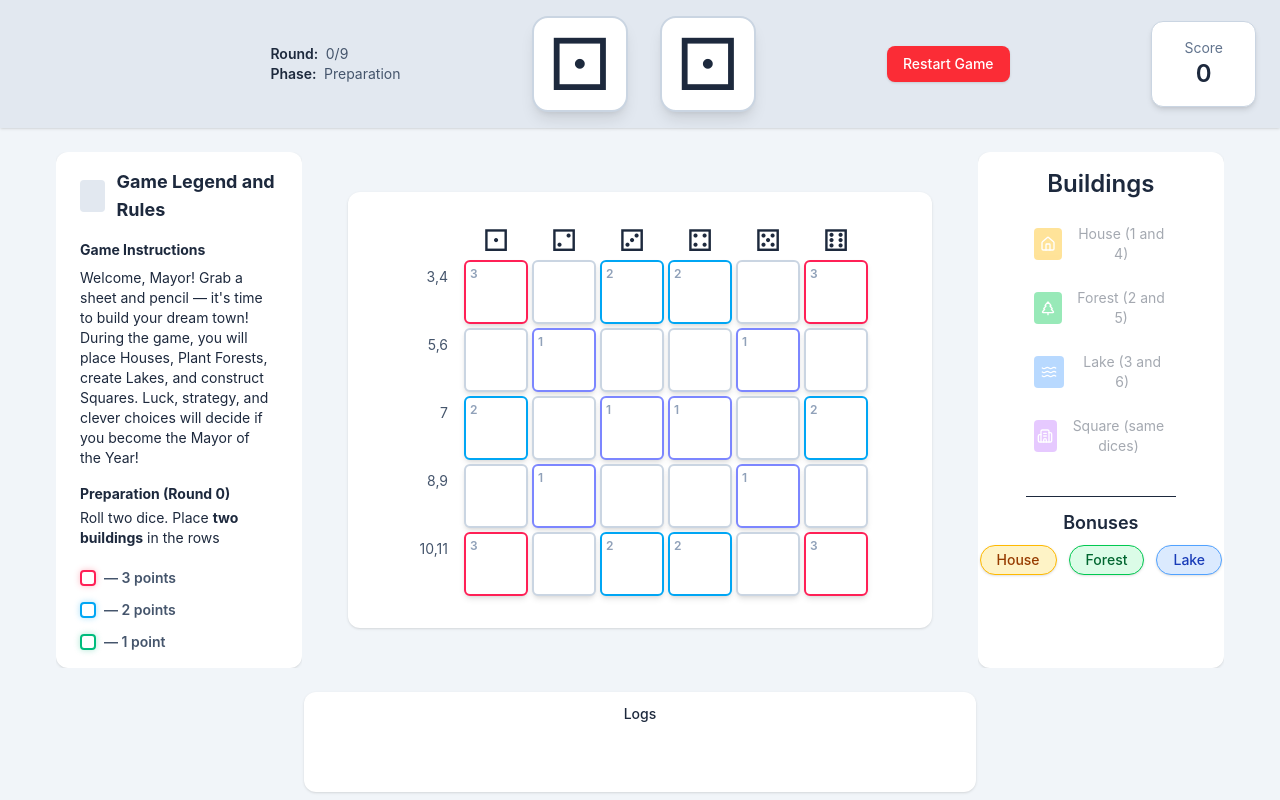
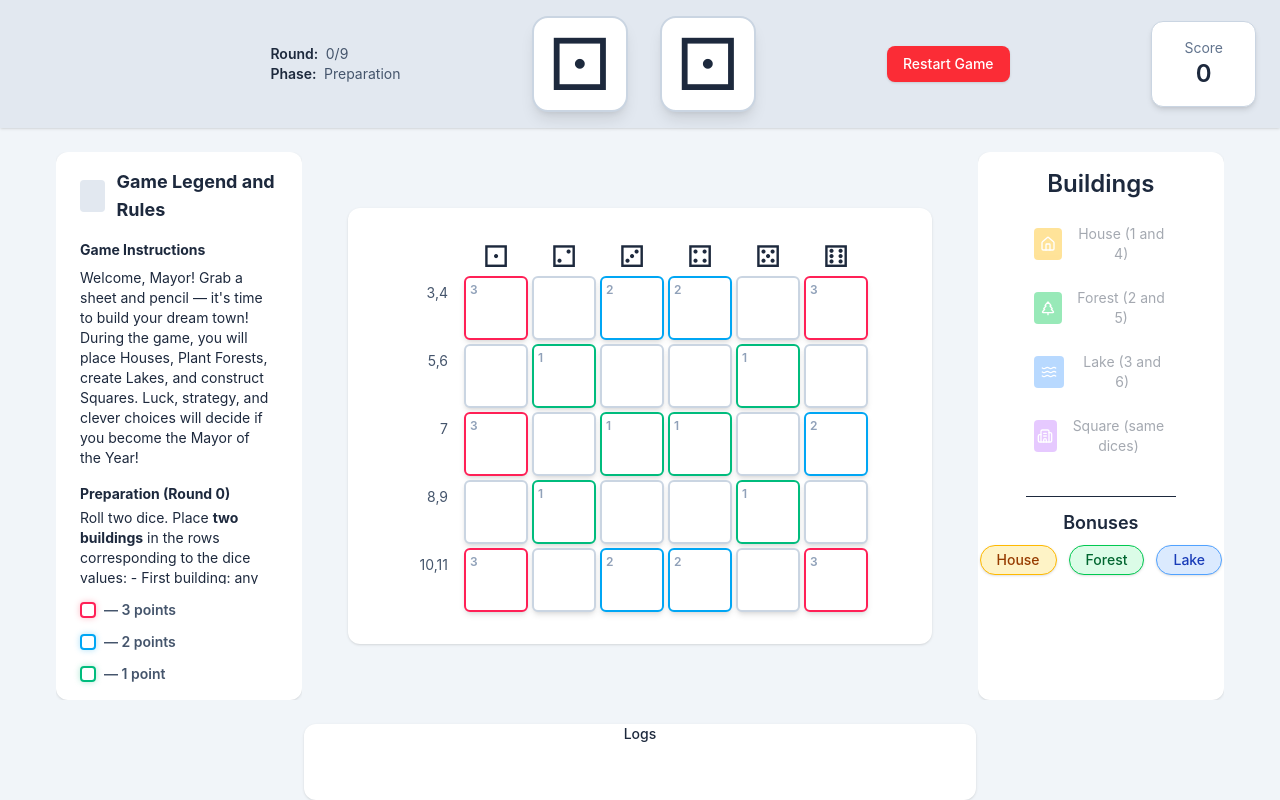
Before and after one commit to fanitin/My_city_game, a Vue app: page / in a window 1280 px wide. Built offline with nearby package versions, Linux system fonts and the light colour scheme.

Commit message:
Final version 3.0

```diff
--- a/src/components/Main/GameBoard.vue
+++ b/src/components/Main/GameBoard.vue
@@ -31,7 +31,7 @@ const bonusMap: Record<string, 1 | 2 | 3> = {
   '0-5': 3,
   '1-1': 1,
   '1-4': 1,
-  '2-0': 2,
+  '2-0': 3,
   '2-2': 1,
   '2-3': 1,
   '2-5': 2,
@@ -86,7 +86,11 @@ const placeBuilding = (rowIndex: number, colIndex: number) => {
   if (!isCellActive(rowIndex, colIndex)) return
   if (!props.selectedBuilding) return
 
-  board.value[rowIndex][colIndex].building = props.selectedBuilding as 'House' | 'Forest' | 'Lake' | 'Square'
+  board.value[rowIndex][colIndex].building = props.selectedBuilding as
+    | 'House'
+    | 'Forest'
+    | 'Lake'
+    | 'Square'
   board.value[rowIndex][colIndex].bonusActive = false
 
   const placedCol = colIndex + 1
@@ -170,12 +174,11 @@ const computeAllowedColumns = (): number[] => {
       offset++
     }
 
-    bestCols.forEach(c => allowed.add(c))
+    bestCols.forEach((c) => allowed.add(c))
   }
 
   return Array.from(allowed)
 }
-
 </script>
 
 <template>
@@ -211,14 +214,14 @@ const computeAllowedColumns = (): number[] => {
               :class="[
                 getBonusClass(cell.bonus),
                 isCellVisuallyActive(i, j)
-                  ? 'bg-white border-2 border-indigo-400 shadow-md cursor-pointer hover:bg-indigo-50'
+                  ? 'bg-white shadow-md cursor-pointer hover:bg-indigo-50'
                   : 'bg-slate-300 border border-slate-400 opacity-50 cursor-not-allowed',
               ]"
               @click="placeBuilding(i, j)"
             >
               <component
                 v-if="cell.building"
-                :is="buildingTypes.find(b => b.id === cell.building)?.icon || Home"
+                :is="buildingTypes.find((b) => b.id === cell.building)?.icon || Home"
                 class="w-6 h-6"
               />
               <span
--- a/src/components/Main/Legend.vue
+++ b/src/components/Main/Legend.vue
@@ -19,8 +19,8 @@
       <h4 class="font-bold mb-1">Preparation (Round 0)</h4>
       <p class="mb-3">
         Roll two dice. Place <strong>two buildings</strong> in the rows corresponding to the dice values:
-        - First building: any type, row = value of the second die.
-        - Second building: any type, row = value of the first die.
+        - First building: any type, row = value of the second dice.
+        - Second building: any type, row = value of the first dice.
         The two buildings must be different types. Squares are <strong>not placed yet</strong> in this phase.
         No points are scored during preparation.
       </p>
@@ -33,8 +33,8 @@
       <h5 class="font-bold mb-1">1. Construction Phase</h5>
       <p class="mb-3">
         Place <strong>two buildings</strong> according to the dice:
-        - Building of type Die A → row = value of Die B
-        - Building of type Die B → row = value of Die A
+        - Building of type Dice A → row = value of Dice B
+        - Building of type Dice B → row = value of Dice A
         If both dice show the same number, place the corresponding building and <strong>one Square</strong> anywhere on the map.
       </p>
 
--- a/src/components/Main/Logs.vue
+++ b/src/components/Main/Logs.vue
@@ -7,7 +7,7 @@ const props = defineProps<{
 </script>
 
 <template>
-  <div class="bg-white rounded-xl p-3 shadow-sm min-w-2xl mx-auto">
+  <div class="bg-white rounded-xl shadow-sm min-w-2xl mx-auto">
     <div class="flex flex-col items-center text-center">
       <h4 class="text-sm font-medium mb-2">Logs</h4>
       <div class="text-xs text-slate-600 space-y-1 overflow-y-auto min-h-12 max-h-12 w-full">
--- a/src/views/HomeView.vue
+++ b/src/views/HomeView.vue
@@ -302,7 +302,7 @@ const restartGame = () => {
         </div>
       </div>
 
-      <div class="flex-none px-6 pb-2 flex justify-center items-center">
+      <div class="flex-none px-4 flex justify-center items-center">
         <Logs :log="log" />
       </div>
     </div>
```
